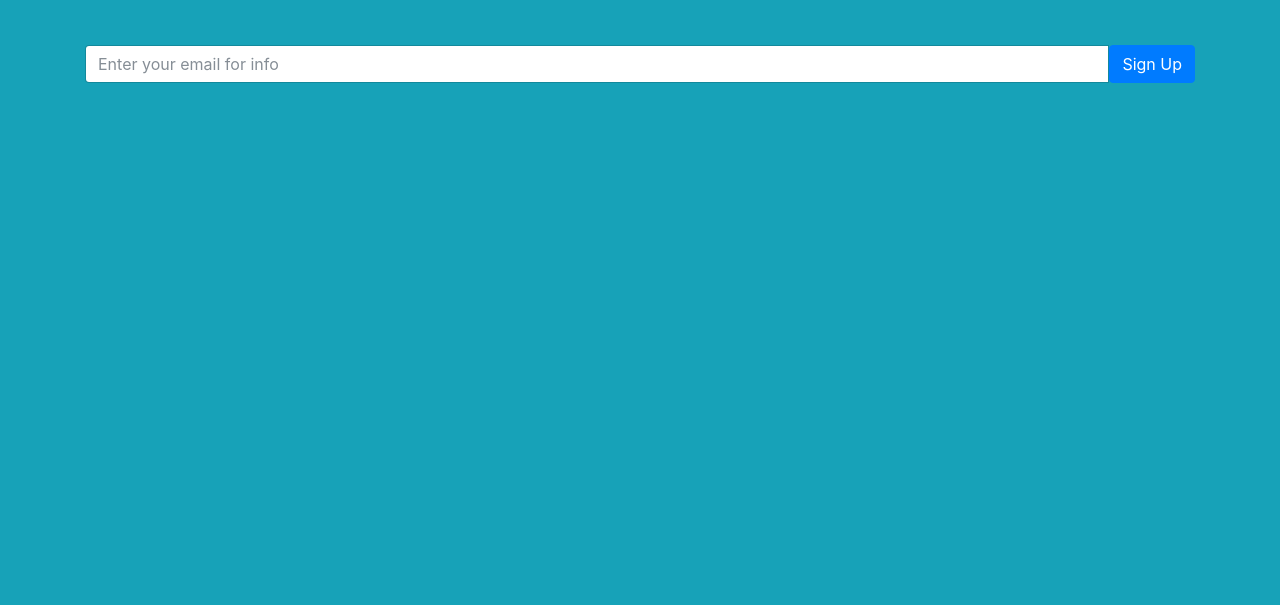
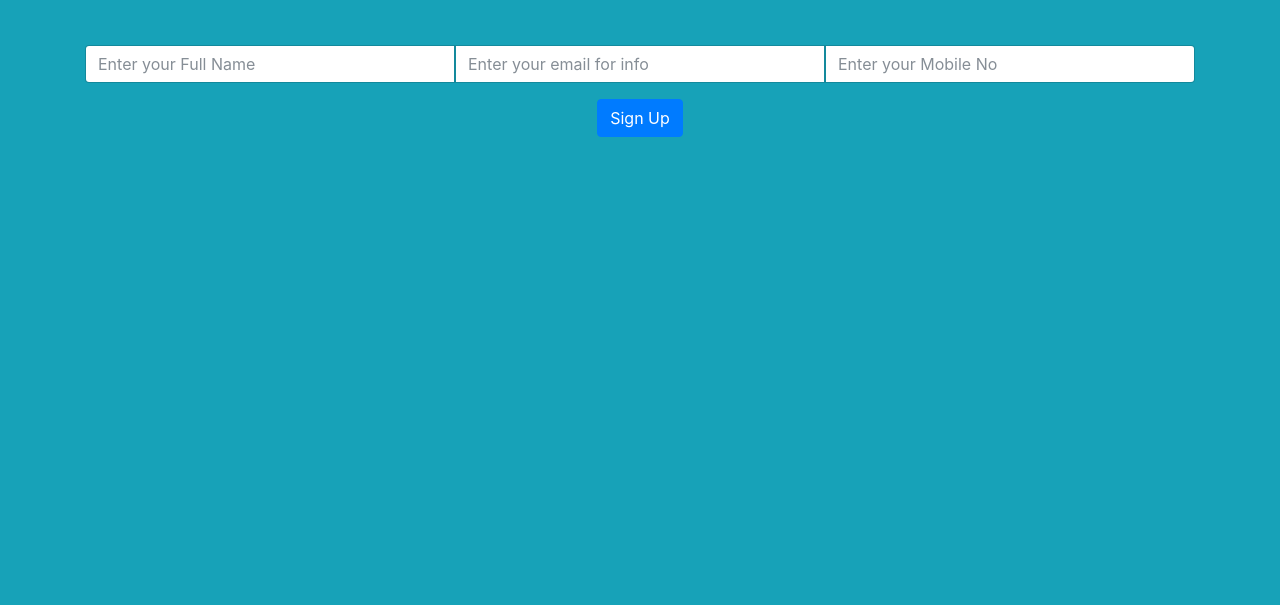
Before and after one commit to ronaldWimbush/LandingPage, a plain HTML site: page index.html in a window 1280 px wide. Shown: the part 195-800 px from the top of the page. Drawn offline with nearby package versions, Linux system fonts and the light colour scheme.

Commit message:
Update index.html

```diff
--- a/index.html
+++ b/index.html
@@ -14,10 +14,12 @@
     <h1 class="display-1 mt-5">Full Stack Conf</h1>
     <p class="lead mb-5">Coming Soon, a One-day Conference About All Things Javascript!</p>
     <div class="input-group mb-3 mx-auto">
-        <input type="text" class="form-control" placeholder="Enter your email for info" aria-label="Enter your email for info" aria-describedby="basic-addon2">
-        <div class="input-group-append">
-        <button class="btn btn-primary" type="button">Sign Up</button>
+      <input type="text" class="form-control" id="name" placeholder="Enter your Full Name" aria-label="Enter your Full Name" aria-describedby="basic-addon2">
+      <input type="email" class="form-control" id="email" placeholder="Enter your email for info" aria-label="Enter your email for info" aria-describedby="basic-addon2">
+      <input type="text" class="form-control" id="phone" placeholder="Enter your Mobile No" aria-label="Enter your Full Name" aria-describedby="basic-addon2">
     </div>
+    <div class="input-group-append ">
+        <button class="btn btn-primary" type="button" onclick="return ValidateForm();">Sign Up</button>
       </div>
   </div>
 </body>
```
Lines whose indentation alone changed are shown as unchanged.
